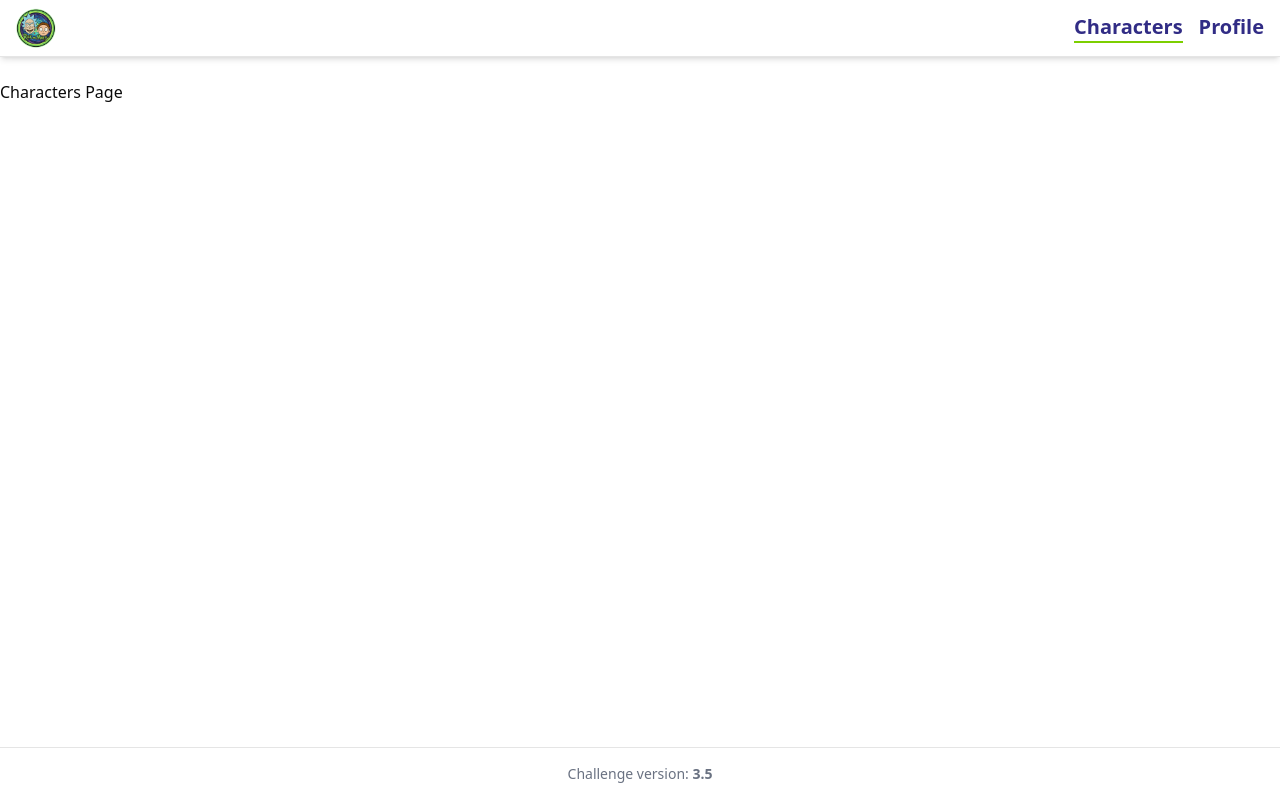
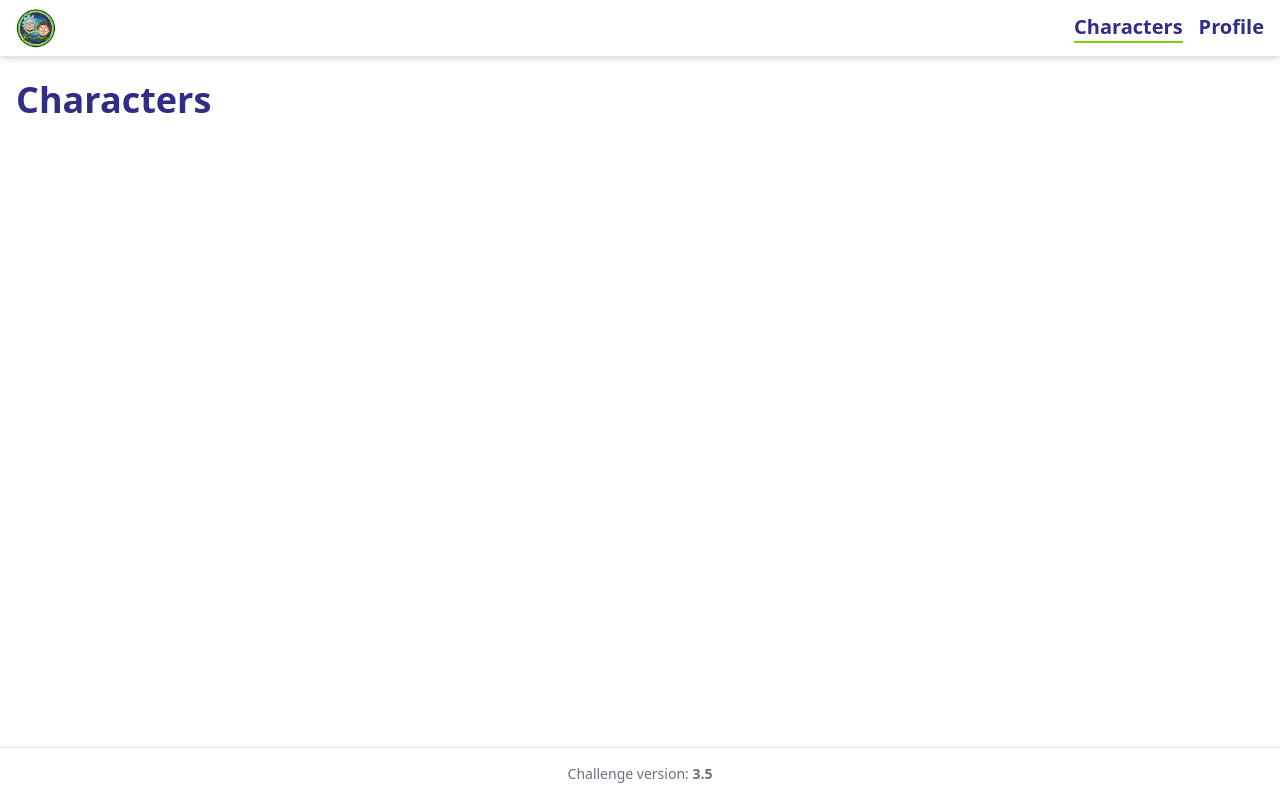
Before and after one commit to harimaurya/RickAndMorty, a Next.js app: page /characters in a window 1280 px wide. Built offline with nearby package versions, Linux system fonts and the light colour scheme.

Commit message:
Created pageTitle component

```diff
--- a/app/(main)/characters/page.tsx
+++ b/app/(main)/characters/page.tsx
@@ -1,3 +1,9 @@
+import PageTitle from "@/components/shared/PageTitle";
+
 export default function CharactersPage() {
-  return <div>Characters Page</div>;
+  return (
+    <div className="container mx-auto px-4">
+      <PageTitle>Characters</PageTitle>
+    </div>
+  );
 }
--- a/app/(main)/profile/page.tsx
+++ b/app/(main)/profile/page.tsx
@@ -1,3 +1,9 @@
+import PageTitle from "@/components/shared/PageTitle";
+
 export default function ProfilePage() {
-  return <div>Profile Page</div>;
+  return (
+    <div className="container mx-auto px-4">
+      <PageTitle>Profile</PageTitle>
+    </div>
+  );
 }
--- /dev/null
+++ b/components/shared/PageTitle.tsx
@@ -0,0 +1,7 @@
+export default function PageTitle({ children }: { children: React.ReactNode }) {
+  return (
+    <h1 className="text-3xl sm:text-4xl font-extrabold text-indigo-900 dark:text-gray-50 mb-8">
+      {children}
+    </h1>
+  );
+}
```
